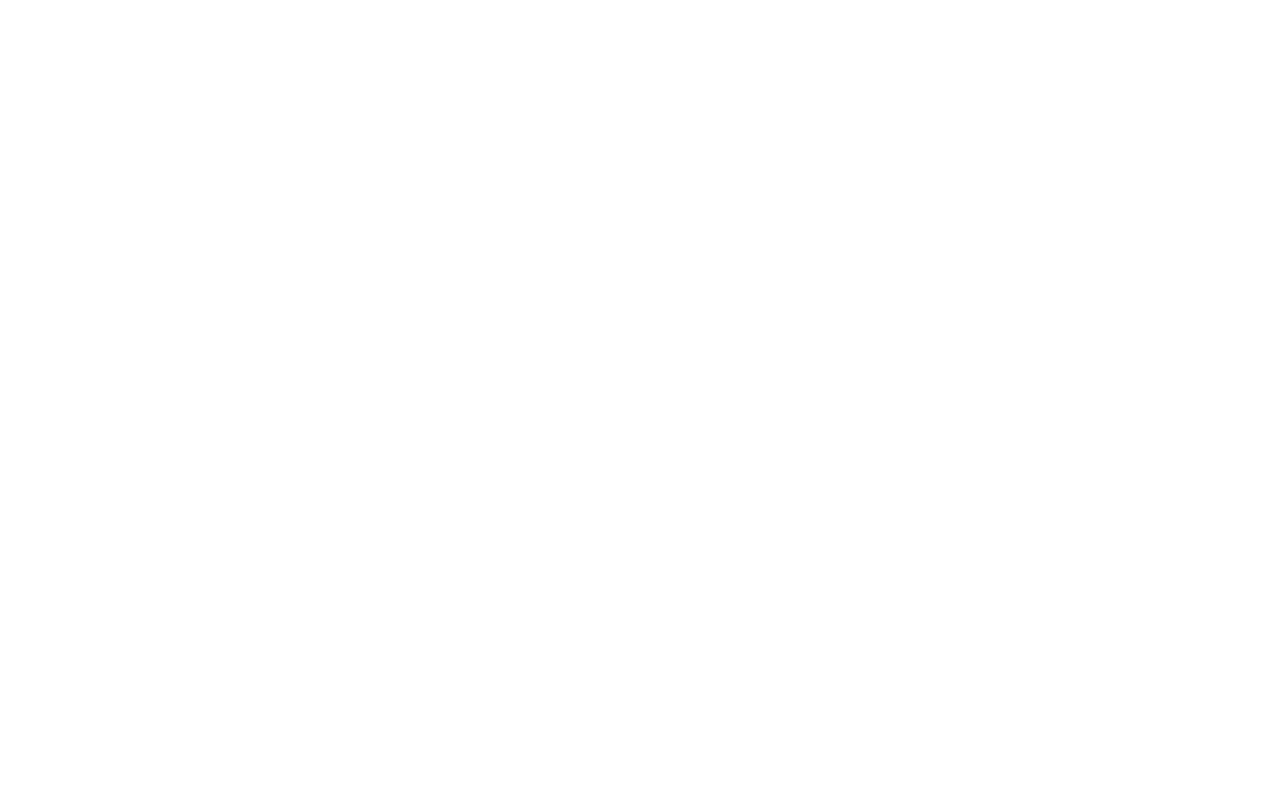
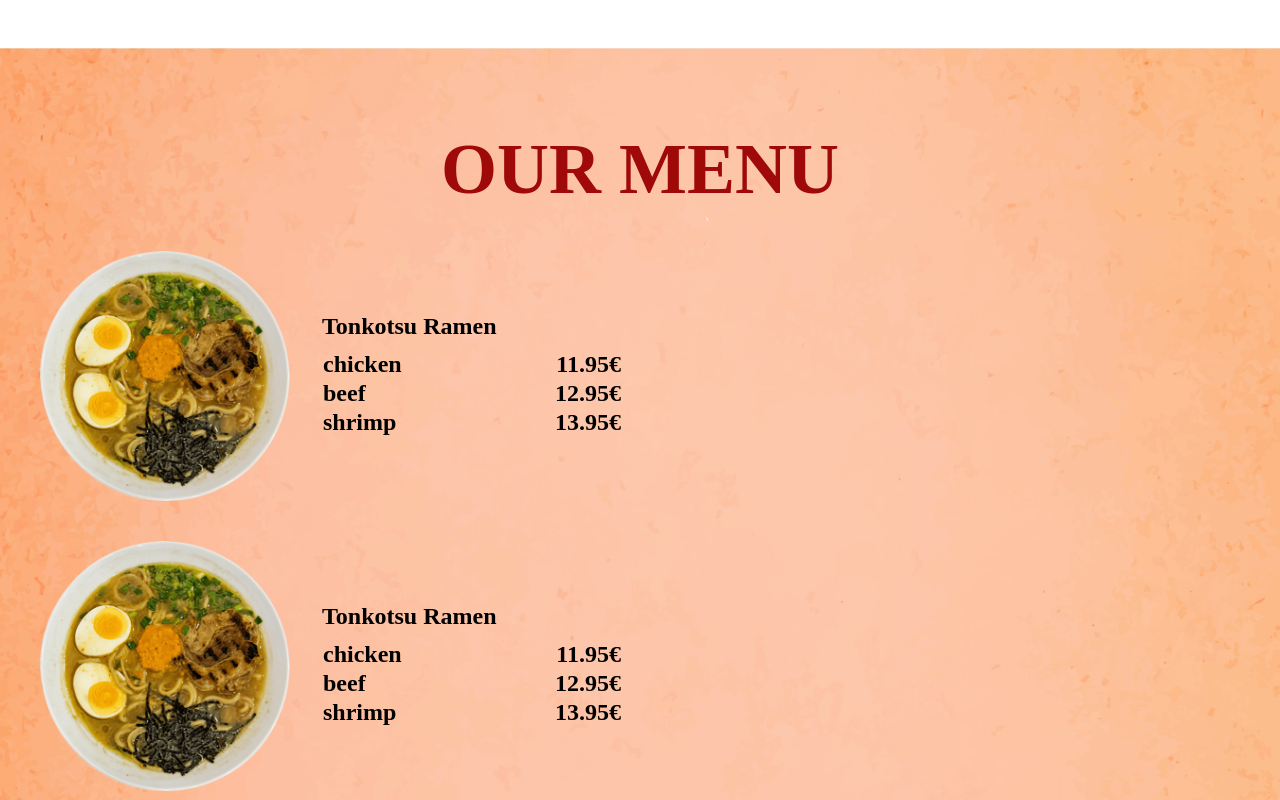
Before and after one commit to HenningOtte/angular-sakura-ramen, an Angular app: page / in a window 1280 px wide. Shown: the part 1240-2040 px from the top of the page. Before the commit the page ends 1288 px from the top, so only its background shows below. Built offline with nearby package versions, Linux system fonts and the light colour scheme; a web font is replaced by a local one.

Commit message:
Add styling to 'our-menu' component

```diff
--- a/src/app/main-content/maincontent.html
+++ b/src/app/main-content/maincontent.html
@@ -1,3 +1,3 @@
 <app-landing-page></app-landing-page>
 <app-how-to-order></app-how-to-order>
-<!-- <app-our-menu></app-our-menu> -->
+<app-our-menu></app-our-menu>
--- /dev/null
+++ b/src/app/main-content/our-menu/meal/meal.html
@@ -0,0 +1,22 @@
+<div>
+    <img src="img/3_section_our_menu/Png/R1.png" alt="">
+    <div>
+        <p>Tonkotsu Ramen</p>
+        <table>
+            <tbody>
+                <tr>
+                    <td>chicken</td>
+                    <td>11.95€</td>
+                </tr>
+                <tr>
+                    <td>beef</td>
+                    <td>12.95€</td>
+                </tr>
+                <tr>
+                    <td>shrimp</td>
+                    <td>13.95€</td>
+                </tr>
+            </tbody>
+        </table>
+    </div>
+</div>
--- /dev/null
+++ b/src/app/main-content/our-menu/meal/meal.scss
@@ -0,0 +1,34 @@
+div {
+    width: 100%;
+    display: flex;
+    flex-direction: row;
+    align-items: center;
+    gap: 32px;
+
+    >img {
+        width: 250px;
+        height: auto;
+    }
+
+    >div {
+        display: flex;
+        flex-direction: column;
+        gap: 8px;
+        width: 300px;
+        >p {
+            font-size: 24px;
+            font-weight: 800;
+            width: 100%;
+        }
+    }
+}
+
+table {
+    font-size: 24px;
+    font-weight: 600;
+    tr {
+        width: 300px;
+        display: flex;
+        justify-content: space-between;
+    }
+}
--- a/src/app/main-content/our-menu/our-menu.html
+++ b/src/app/main-content/our-menu/our-menu.html
@@ -1 +1,8 @@
-<p>our-menu works!</p>
+<section class="fontFamily">
+    <h1>OUR MENU</h1>
+    <div>
+        <app-meal></app-meal>
+        <app-meal></app-meal>
+        <app-meal></app-meal>
+    </div>
+</section>
--- a/src/app/main-content/our-menu/our-menu.scss
+++ b/src/app/main-content/our-menu/our-menu.scss
@@ -0,0 +1,21 @@
+section {
+    background-image: url('/img/3_section_our_menu/JPG/section_our_menu_bg.jpg');
+    background-size: cover;
+    padding: 80px 40px;
+    display: flex;
+    flex-direction: column;
+    align-items: center;
+
+    >h1 {
+        font-size: 72px;
+        margin-bottom: 40px;
+        color: #9f0908;
+    }
+
+    >div {
+        width: 100%;
+        display: flex;
+        flex-direction: column;
+        gap: 40px;
+    }
+}
--- a/src/app/main-content/our-menu/our-menu.ts
+++ b/src/app/main-content/our-menu/our-menu.ts
@@ -1,8 +1,9 @@
 import { Component } from '@angular/core';
+import { Meal } from './meal/meal';
 
 @Component({
   selector: 'app-our-menu',
-  imports: [],
+  imports: [Meal],
   templateUrl: './our-menu.html',
   styleUrl: './our-menu.scss',
 })
```
Also changed, not shown: src/app/main-content/our-menu/meal/meal.ts (added, +11 -0 lines).
